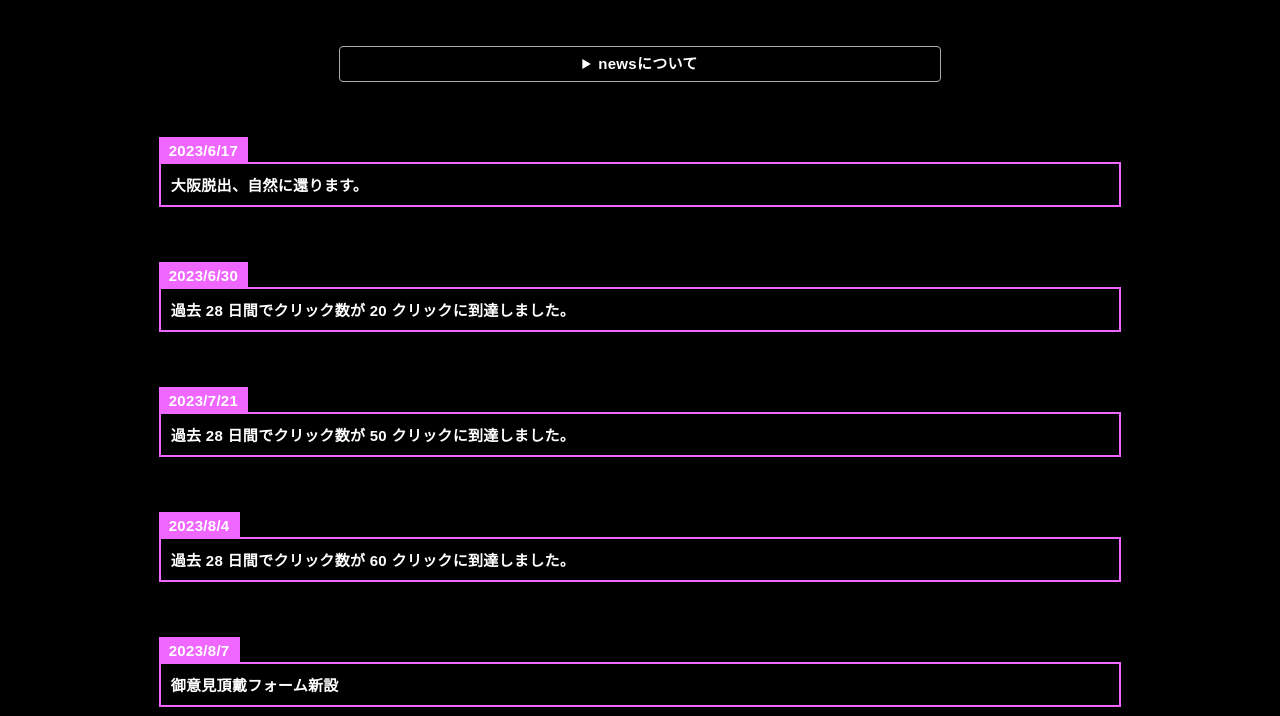
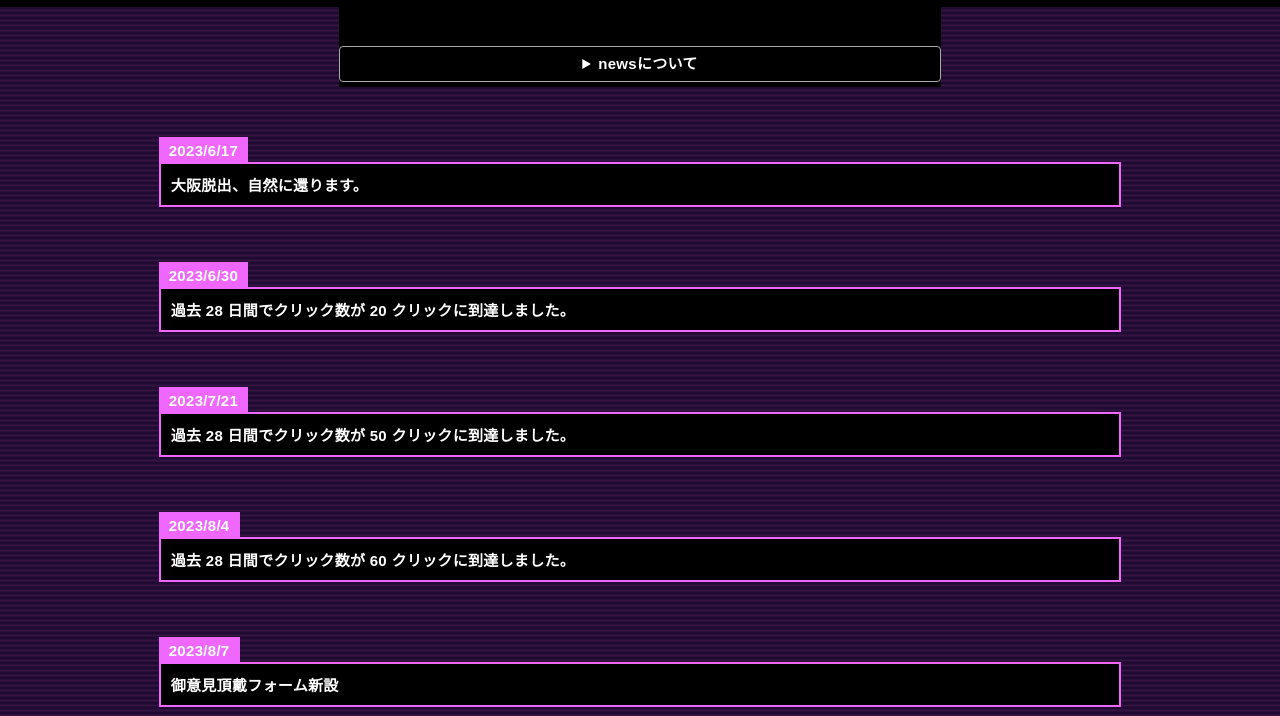
Before and after one commit to virtualitypage/jigokudani.net_dev, a plain HTML site: page news.html in a window 1280 px wide. Shown: the part 84-800 px from the top of the page. Drawn offline with Linux system fonts and the light colour scheme.

Commit message:
modified

```diff
--- a/css/diary.css
+++ b/css/diary.css
@@ -10,12 +10,13 @@ html {
 }
 body {
   margin: 0;
+  padding: 0;
+  background-color: #a600ff;
+  background: repeating-linear-gradient( to top,rgba(255,255,255,0.03) 0px 2px,transparent 2px 4px ),linear-gradient(to bottom,#200933 75%,#3d0b43);
+  /* background: repeating-linear-gradient( to top,rgba(255,255,255,0.03) 0px 2px,transparent 2px 4px ),linear-gradient(to bottom,#ff8200 75%,#000000); */
+  /* background-size: 20px 2px; */
+  background-size: 20px 5px;
   font-family: "Hiragino Kaku Gothic Pro", "ヒラギノ角ゴ Pro W3", "游ゴシック体", "Yu Gothic", YuGothic, Meiryo, メイリオ, "Noto Sans JP", sans-serif;
-  background-color: #000;
-  color: rgb(0, 0, 0);
-  /* font-family: system-ui, sans-serif;
-  font-size: 1rem; */
-  -webkit-overflow-scrolling: touch;
 }
 img {
   width: 100%;
@@ -198,6 +199,7 @@ detailArea
   width: 70%;
   margin: 5% auto 10px;
   text-align: center;
+  background-color: #000;
 }
 @media screen and (min-width: 769px) {
   .detailArea {
@@ -205,6 +207,7 @@ detailArea
     margin: -40px auto 20px;
     padding: 70px 0 5px;
     text-align: center;
+    background-color: #000;
   }
 }
 
@@ -290,6 +293,7 @@ infoArea
   font-weight: bold;
   font-size: 15px;
   height: 30%;
+  background-color: #000;
 }
 
 @media screen and (min-width: 769px) {
@@ -310,6 +314,7 @@ infoArea
     font-weight: bold;
     font-size: 15px;
     height: 30%;
+    background-color: #000;
   }
 }
 
--- a/css/site-map.css
+++ b/css/site-map.css
@@ -9,13 +9,12 @@ html {
   /* line-height: 1.3rem; */
 }
 body {
-  margin: 0;
+  background-color: #a600ff;
+  background: repeating-linear-gradient( to top,rgba(255,255,255,0.03) 0px 2px,transparent 2px 4px ),linear-gradient(to bottom,#200933 75%,#3d0b43);
+  /* background: repeating-linear-gradient( to top,rgba(255,255,255,0.03) 0px 2px,transparent 2px 4px ),linear-gradient(to bottom,#ff8200 75%,#000000); */
+  /* background-size: 20px 2px; */
+  background-size: 20px 5px;
   font-family: "Hiragino Kaku Gothic Pro", "ヒラギノ角ゴ Pro W3", "游ゴシック体", "Yu Gothic", YuGothic, Meiryo, メイリオ, "Noto Sans JP", sans-serif;
-  background-color: #000;
-  color: #000;
-  /* font-family: system-ui, sans-serif;
-  font-size: 1rem; */
-  -webkit-overflow-scrolling: touch;
 }
 img {
   width: 100%;
--- a/css/style.css
+++ b/css/style.css
@@ -15,7 +15,7 @@ body {
   /* background: repeating-linear-gradient( to top,rgba(255,255,255,0.03) 0px 2px,transparent 2px 4px ),linear-gradient(to bottom,#ff8200 75%,#000000); */
   /* background-size: 20px 2px; */
   background-size: 20px 5px;
-  font-family: system-ui;
+  font-family: "Hiragino Kaku Gothic Pro", "ヒラギノ角ゴ Pro W3", "游ゴシック体", "Yu Gothic", YuGothic, Meiryo, メイリオ, "Noto Sans JP", sans-serif;
 }
 img {
   width: 100%;
```
